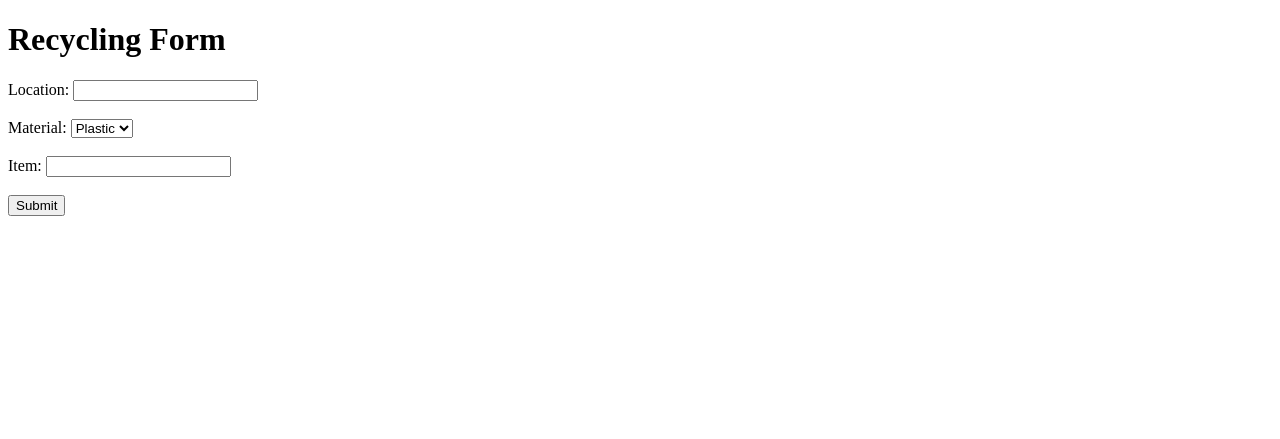
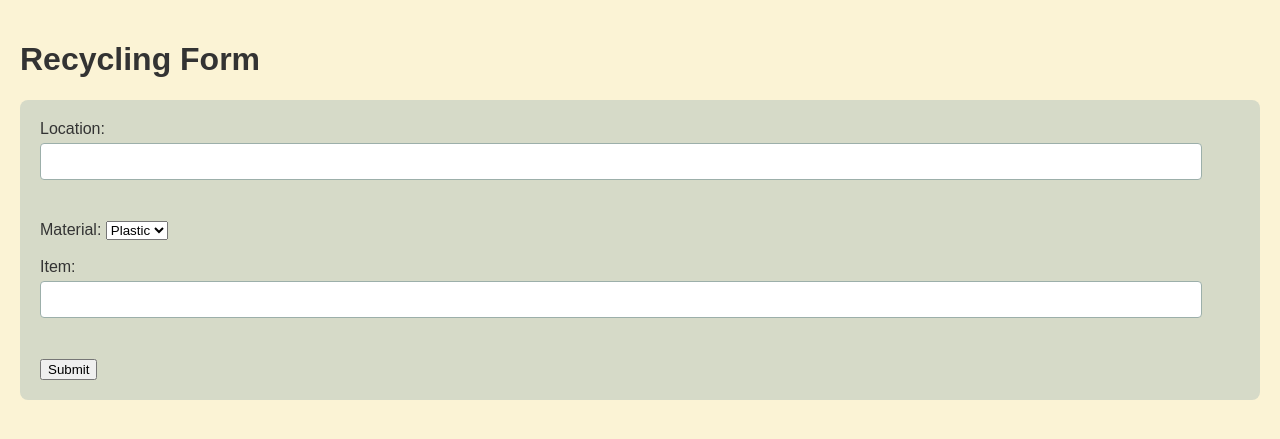
Before and after one commit to wyliebrown1990/recycle_me_2, a Flask app: page / in a window 1280 px wide. Shown: the top 439 px of the page. Run offline with Flask 3, Linux system fonts and the light colour scheme; some libraries are stand-ins or nearby versions.

Commit message:
styles added

```diff
--- /dev/null
+++ b/app/static/css/styles.css
@@ -0,0 +1,47 @@
+/* styles.css */
+
+body {
+    font-family: Arial, sans-serif;
+    background-color: #FBF3D5;
+    color: #333;
+    margin: 0;
+    padding: 20px;
+}
+
+header {
+    background-color: #EFBC9B;
+    color: #333;
+    padding: 10px 20px;
+    text-align: center;
+}
+
+form {
+    background-color: #D6DAC8;
+    padding: 20px;
+    margin-top: 20px;
+    border-radius: 8px;
+}
+
+input[type="text"],
+input[type="submit"] {
+    padding: 10px;
+    margin: 5px 0;
+    border: 1px solid #9CAFAA;
+    border-radius: 4px;
+    display: block;
+    width: 95%;
+}
+
+input[type="submit"] {
+    background-color: #9CAFAA;
+    color: white;
+    cursor: pointer;
+}
+
+input[type="submit"]:hover {
+    background-color: #7a918d;
+}
+
+a {
+    color: #333;
+}
--- a/app/templates/form.html
+++ b/app/templates/form.html
@@ -4,6 +4,7 @@
     <meta charset="UTF-8">
     <meta name="viewport" content="width=device-width, initial-scale=1.0">
     <title>Recycling Form</title>
+    <link rel="stylesheet" type="text/css" href="{{ url_for('static', filename='css/styles.css') }}">
 </head>
 <body>
     <h1>Recycling Form</h1>
--- a/app/templates/response.html
+++ b/app/templates/response.html
@@ -4,6 +4,7 @@
     <meta charset="UTF-8">
     <meta name="viewport" content="width=device-width, initial-scale=1.0">
     <title>Recycling Response</title>
+    <link rel="stylesheet" type="text/css" href="{{ url_for('static', filename='css/styles.css') }}">
 </head>
 <body>
     <h1>Recycling Response</h1>
```
Also changed, not shown: 1 other file.
